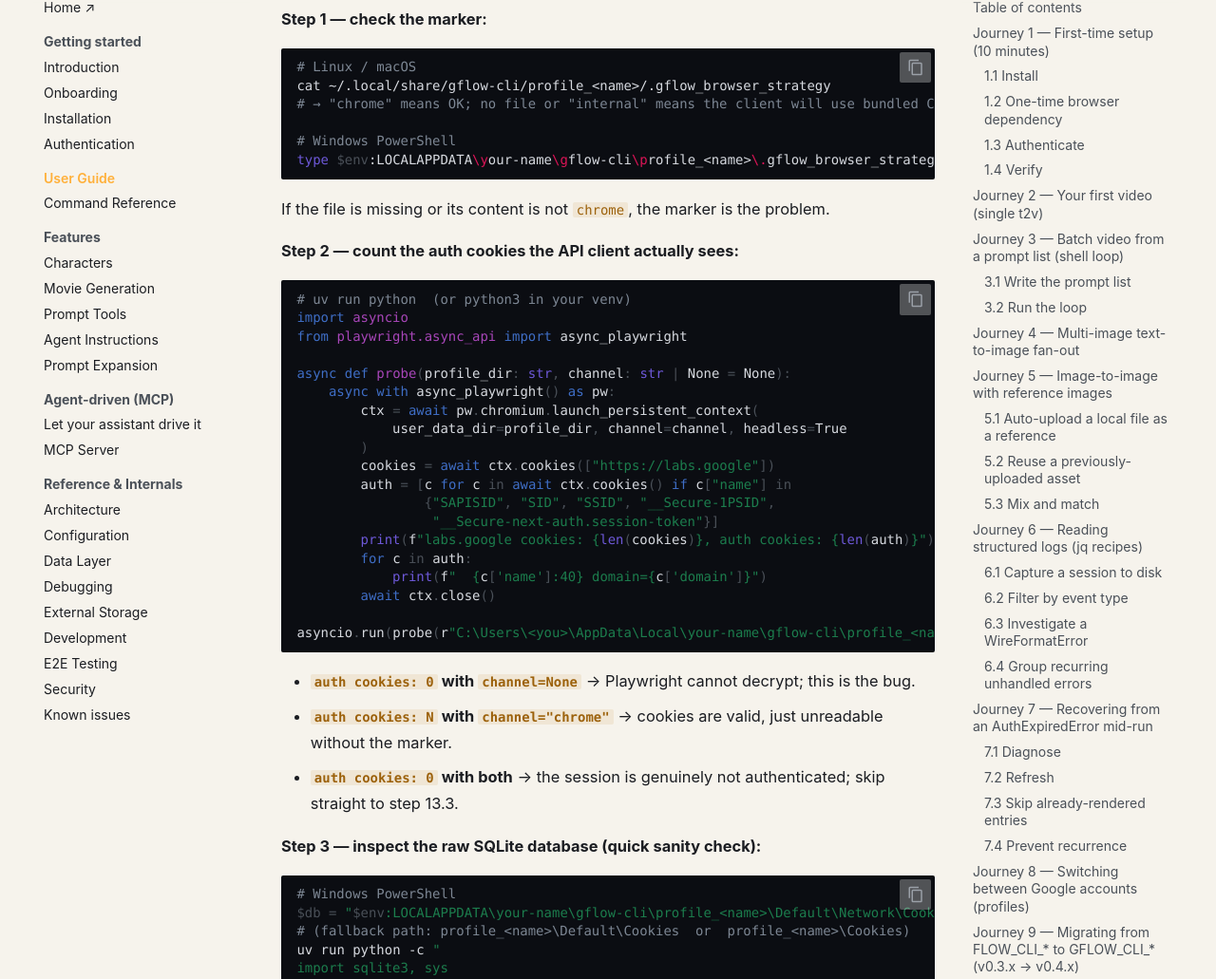
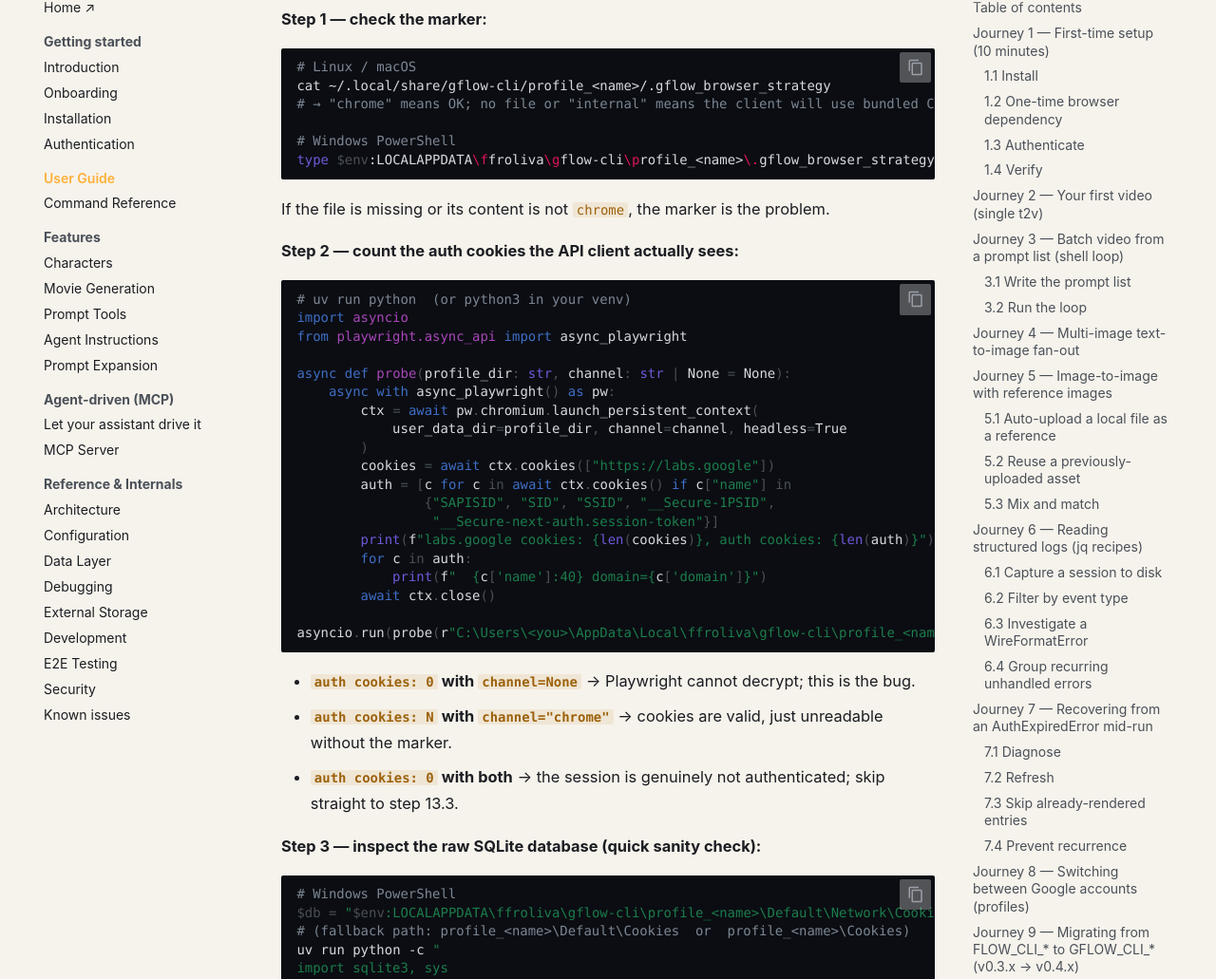
Before and after one commit to ffroliva/gflow-cli, an MkDocs documentation site: the page built from website/docs/USER_GUIDE.md, in a window 1280 px wide and 1400 px high, scrolled down 18528 px. Shown: the part 100-1131 px from the top of the window at 95% size. Built offline with MkDocs 1.6.1 and Material for MkDocs 9.7.7, drawn with Linux system fonts in a browser that asks for light colours; comment, search, counter and statistics services are not loaded; some of the changed text lies outside the part shown.

Commit message:
docs: restore real repo links + app path over-scrubbed by anonymize; fix onboarding i2v/t2v examples; security contact -> GitHub private reporting

````diff
--- a/website/docs/USER_GUIDE.md
+++ b/website/docs/USER_GUIDE.md
@@ -291,7 +291,7 @@
 ' events.jsonl
 ```
 
-`body_prefix_redacted` is the first 200 chars of the body **after** `_redact_for_log` strips known token patterns. File a bug at <https://github.com/your-name/gflow-cli/issues> and paste this output — it's the actionable diagnostic, NOT your auth cookies.
+`body_prefix_redacted` is the first 200 chars of the body **after** `_redact_for_log` strips known token patterns. File a bug at <https://github.com/ffroliva/gflow-cli/issues> and paste this output — it's the actionable diagnostic, NOT your auth cookies.
 
 ### 6.4 Group recurring unhandled errors
 
@@ -620,7 +620,7 @@
 If exit 4 or 5 keeps firing on a prompt that looks tame:
 
 1. Capture the full `error_raised` event with `2> events.jsonl`.
-2. Open an issue at <https://github.com/your-name/gflow-cli/issues> with the redacted prompt + the event dict.
+2. Open an issue at <https://github.com/ffroliva/gflow-cli/issues> with the redacted prompt + the event dict.
 3. While waiting, work around with a paraphrased prompt and lower concurrency.
 
 ---
@@ -668,7 +668,7 @@
 # → "chrome" means OK; no file or "internal" means the client will use bundled Chromium
 
 # Windows PowerShell
-type $env:LOCALAPPDATA\your-name\gflow-cli\profile_<name>\.gflow_browser_strategy
+type $env:LOCALAPPDATA\ffroliva\gflow-cli\profile_<name>\.gflow_browser_strategy
 ```
 
 If the file is missing or its content is not `chrome`, the marker is the problem.
@@ -694,7 +694,7 @@
             print(f"  {c['name']:40} domain={c['domain']}")
         await ctx.close()
 
-asyncio.run(probe(r"C:\Users\<you>\AppData\Local\your-name\gflow-cli\profile_<name>"))
+asyncio.run(probe(r"C:\Users\<you>\AppData\Local\ffroliva\gflow-cli\profile_<name>"))
 ```
 
 - **`auth cookies: 0` with `channel=None`** → Playwright cannot decrypt; this is the bug.
@@ -707,7 +707,7 @@
 
 ```bash
 # Windows PowerShell
-$db = "$env:LOCALAPPDATA\your-name\gflow-cli\profile_<name>\Default\Network\Cookies"
+$db = "$env:LOCALAPPDATA\ffroliva\gflow-cli\profile_<name>\Default\Network\Cookies"
 # (fallback path: profile_<name>\Default\Cookies  or  profile_<name>\Cookies)
 uv run python -c "
 import sqlite3, sys
@@ -764,7 +764,7 @@
 
 # Windows PowerShell
 "chrome" | Set-Content `
-    "$env:LOCALAPPDATA\your-name\gflow-cli\profile_<name>\.gflow_browser_strategy" `
+    "$env:LOCALAPPDATA\ffroliva\gflow-cli\profile_<name>\.gflow_browser_strategy" `
     -Encoding utf8 -NoNewline
 ```
 
--- a/website/docs/onboarding-mockup.html
+++ b/website/docs/onboarding-mockup.html
@@ -586,7 +586,7 @@
           <button class="copy-btn" onclick="copyCode(this)">Copy</button>
         </div>
         <div class="terminal-body">
-<span class="prompt">$</span> <span class="cmd">gflow video i2v out/images/2026-07-20/8f3a1b2c_1.png --aspect 9:16</span>
+<span class="prompt">$</span> <span class="cmd">gflow video i2v out/images/2026-07-20/8f3a1b2c_1.png "slow cinematic push-in" --aspect 9:16</span>
         </div>
       </div>
       <div class="output">
````
Also changed, not shown: website/docs/SECURITY.md (+4 -4 lines), website/docs/onboarding.md (+2 -1 lines).
